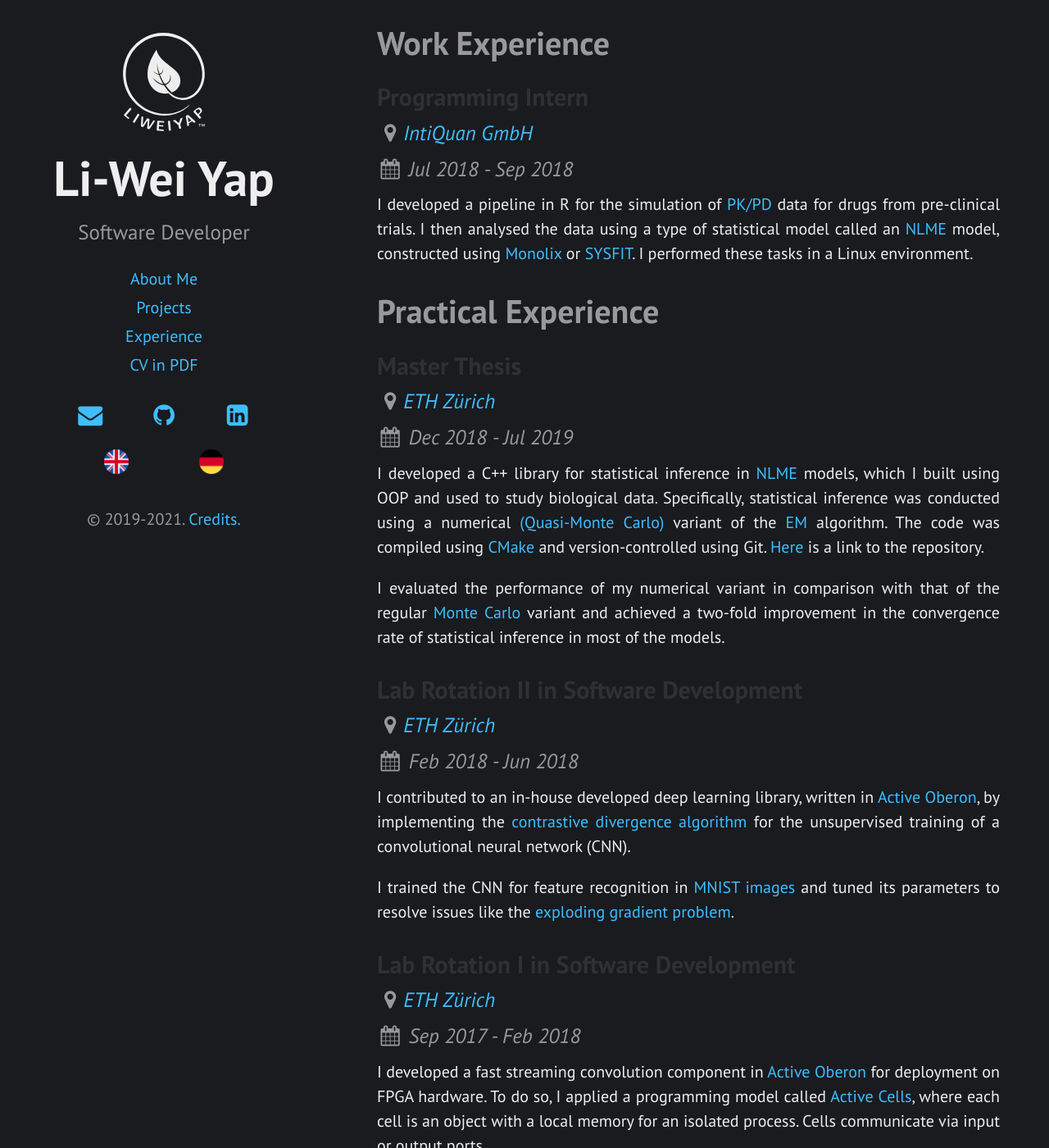
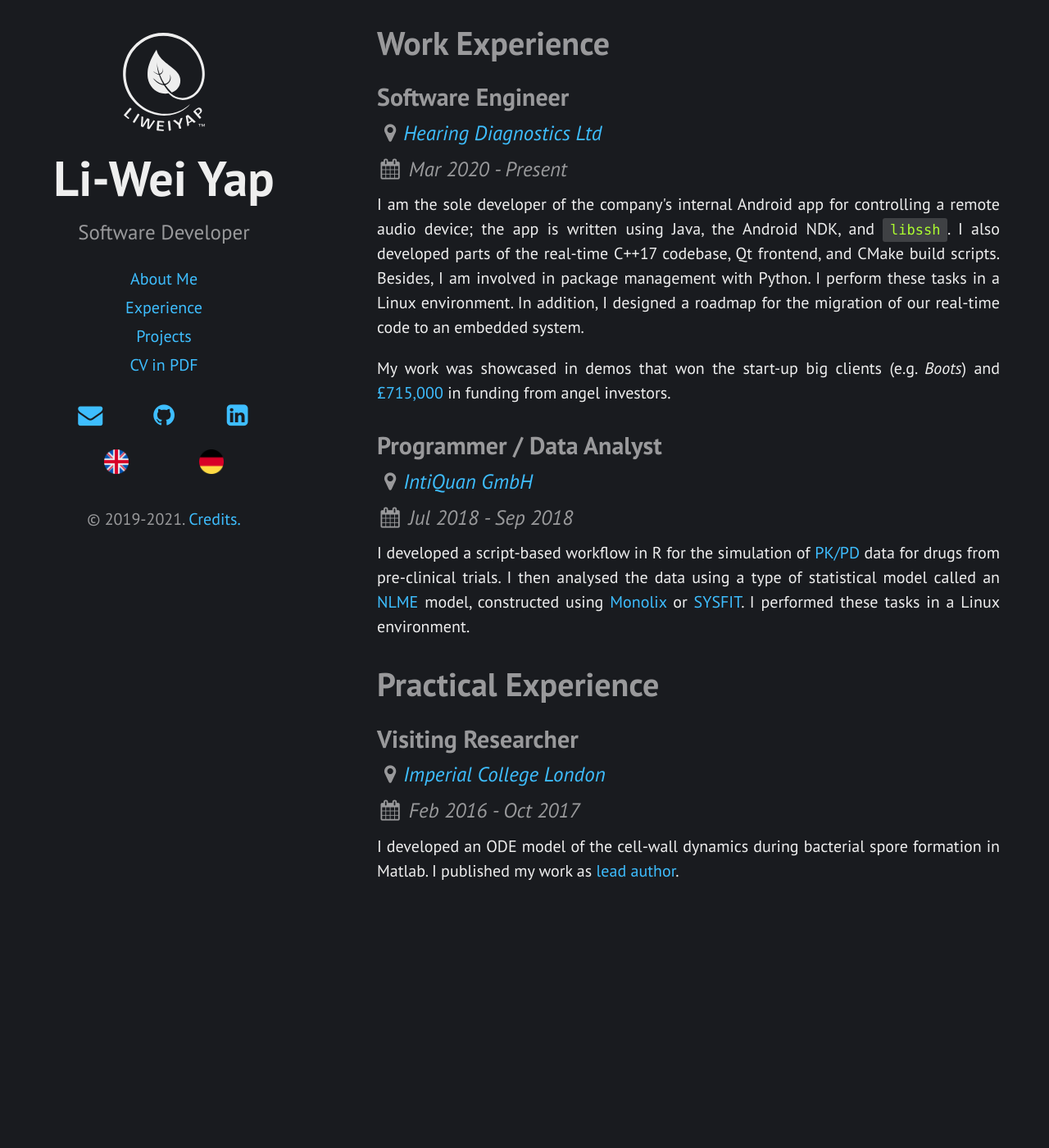
Before and after one commit to liweiyap/liweiyap.github.io, a Jekyll site: the page built from experience.html, in a window 1280 px wide and 1400 px high. Shown: the whole window at 82% size. Built offline with Jekyll 4.4.1, drawn with Linux system fonts in a browser that asks for light colours; nearby versions of some CDN libraries; some of the changed text lies outside the part shown.

Commit message:
Swap order of Projects and Experience. Add present company to Experience

```diff
--- a/assets/css/liweiyap_ghpages.css
+++ b/assets/css/liweiyap_ghpages.css
@@ -19,6 +19,7 @@ body {
 
 .post-title {
     margin-top: 0.75em;
+    color: rgba(238,238,238,.6);
 }
 
 code {
--- a/de/nebenprojekte.html
+++ b/de/nebenprojekte.html
@@ -49,7 +49,7 @@ layout: page
             <li>Lebende Zellen mit weniger als zwei lebenden Nachbarn sterben in der Folgegeneration an Unterbevölkerung <i>(z.B. wegen Einsamkeit)</i>.</li>
             <li>Eine lebende Zelle mit zwei oder drei lebenden Nachbarn bleibt in der Folgegeneration am Leben <i>(ideale Populationsdichte)</i>.</li>
             <li>Lebende Zellen mit mehr als drei lebenden Nachbarn sterben in der Folgegeneration an Überbevölkerung <i>(z.B. wegen mangelnder Nährstoffe)</i>.</li>
-            <li>Eine tote Zelle mit genau drei lebenden Nachbarn wird in der Folgegeneration neu geboren. <i>(ideale Populationsdichte)</i>.</li>
+            <li>Eine tote Zelle mit genau drei lebenden Nachbarn wird in der Folgegeneration neu geboren <i>(ideale Populationsdichte)</i>.</li>
         </ol>
         <img src="../assets/chequered_slower.gif" width="600" style="display: block; margin-left: auto; margin-right: auto; width:600px;" onmouseover="this.style.opacity=1;" />
         <img src="../assets/random_gen275.gif" width="600" style="display: block; margin-left: auto; margin-right: auto; width:600px;" onmouseover="this.style.opacity=1;"/>
--- a/experience.html
+++ b/experience.html
@@ -8,37 +8,21 @@ layout: page
     <h1>Work Experience</h1>
 
     <div class="post">
-        <h2 class="post-title">Programming Intern</h2>
+        <h2 class="post-title">Software Engineer</h2>
+        <h3 class="post-subtitle"><i class="fa fa-fw fa-map-marker"></i><a href="http://www.hearing-diagnostics.ltd.uk/">Hearing Diagnostics Ltd</a></h3>
+        <h3 class="post-subtitle"><i class="fa fa-fw fa-calendar"></i> Mar 2020 - Present</h3>
+        <p>I am the sole developer of the company's internal Android app for controlling a remote audio device; the app is written using Java, the Android NDK, and <code>libssh</code>. I also developed parts of the real-time C++17 codebase, Qt frontend, and CMake build scripts. Besides, I am involved in package management with Python. I perform these tasks in a Linux environment. In addition, I designed a roadmap for the migration of our real-time code to an embedded system.</p>
+        <p>My work was showcased in demos that won the start-up big clients (e.g. <i>Boots</i>) and <a href="https://www.scotsman.com/business/edinburgh-firm-behind-revolutionary-rapid-hearing-test-gears-market-launch-3008848">£715,000</a> in funding from angel investors.</p>
+    </div>
+
+    <div class="post">
+        <h2 class="post-title">Programmer / Data Analyst</h2>
         <h3 class="post-subtitle"><i class="fa fa-fw fa-map-marker"></i><a href="https://www.intiquan.com/">IntiQuan GmbH</a></h3>
         <h3 class="post-subtitle"><i class="fa fa-fw fa-calendar"></i> Jul 2018 - Sep 2018</h3>
-        <p>I developed a pipeline in R for the simulation of <a href="https://en.wikipedia.org/wiki/PK/PD_models">PK/PD</a> data for drugs from pre-clinical trials. I then analysed the data using a type of statistical model called an <a href="https://en.wikipedia.org/wiki/Mixed_model">NLME</a> model, constructed using <a href="http://lixoft.com/products/monolix/">Monolix</a> or <a href="http://www.sai.msu.su/sal/B/0/SYSFIT.html">SYSFIT</a>. I performed these tasks in a Linux environment.</p>
+        <p>I developed a script-based workflow in R for the simulation of <a href="https://en.wikipedia.org/wiki/PK/PD_models">PK/PD</a> data for drugs from pre-clinical trials. I then analysed the data using a type of statistical model called an <a href="https://en.wikipedia.org/wiki/Mixed_model">NLME</a> model, constructed using <a href="http://lixoft.com/products/monolix/">Monolix</a> or <a href="http://www.sai.msu.su/sal/B/0/SYSFIT.html">SYSFIT</a>. I performed these tasks in a Linux environment.</p>
     </div>
 
     <h1>Practical Experience</h1>
-
-    <div class="post">
-        <h2 class="post-title">Master Thesis</h2>
-        <h3 class="post-subtitle"><i class="fa fa-fw fa-map-marker"></i><a href="https://csb.ethz.ch/">ETH Zürich</a></h3>
-        <h3 class="post-subtitle"><i class="fa fa-fw fa-calendar"></i> Dec 2018 - Jul 2019</h3>
-        <p>I developed a C++ library for statistical inference in <a href="https://en.wikipedia.org/wiki/Mixed_model">NLME</a> models, which I built using OOP and used to study biological data. Specifically, statistical inference was conducted using a numerical <a href="https://en.wikipedia.org/wiki/Quasi-Monte_Carlo_method">(Quasi-Monte Carlo)</a> variant of the <a href="https://en.wikipedia.org/wiki/Expectation%E2%80%93maximization_algorithm">EM</a> algorithm. The code was compiled using <a href="https://cmake.org/">CMake</a> and version-controlled using Git. <a href="https://git.bsse.ethz.ch/csb/qmcnlme">Here</a> is a link to the repository.</p>
-        <p>I evaluated the performance of my numerical variant in comparison with that of the regular <a href="https://en.wikipedia.org/wiki/Monte_Carlo_method">Monte Carlo</a> variant and achieved a two-fold improvement in the convergence rate of statistical inference in most of the models.</p>
-    </div>
-
-    <div class="post">
-        <h2 class="post-title">Lab Rotation II in Software Development</h2>
-        <h3 class="post-subtitle"><i class="fa fa-fw fa-map-marker"></i><a href="http://people.inf.ethz.ch/felixf/index.html">ETH Zürich</a></h3>
-        <h3 class="post-subtitle"><i class="fa fa-fw fa-calendar"></i> Feb 2018 - Jun 2018</h3>
-        <p>I contributed to an in-house developed deep learning library, written in <a href="https://en.wikipedia.org/wiki/Active_Oberon">Active Oberon</a>, by implementing the <a href="https://deepai.org/machine-learning-glossary-and-terms/contrastive-divergence">contrastive divergence algorithm</a> for the unsupervised training of a convolutional neural network (CNN).</p>
-        <p>I trained the CNN for feature recognition in <a href="http://yann.lecun.com/exdb/mnist/">MNIST images</a> and tuned its parameters to resolve issues like the <a href="https://deepai.org/machine-learning-glossary-and-terms/exploding-gradient-problem">exploding gradient problem</a>.</p>
-    </div>
-
-    <div class="post">
-        <h2 class="post-title">Lab Rotation I in Software Development</h2>
-        <h3 class="post-subtitle"><i class="fa fa-fw fa-map-marker"></i><a href="http://people.inf.ethz.ch/felixf/index.html">ETH Zürich</a></h3>
-        <h3 class="post-subtitle"><i class="fa fa-fw fa-calendar"></i> Sep 2017 - Feb 2018</h3>
-        <p>I developed a fast streaming convolution component in <a href="https://en.wikipedia.org/wiki/Active_Oberon">Active Oberon</a> for deployment on FPGA hardware. To do so, I applied a programming model called <a href="http://people.inf.ethz.ch/felixf/pdfs/2016_FSP_ComputeModelHPSoCFPGA.pdf">Active Cells</a>, where each cell is an object with a local memory for an isolated process. Cells communicate via input or output ports.</p>
-        <p>I implemented a network of three cells in the following order: Input, Convolution, and Output. At each iteration, an element of a matrix is streamed in; the Convolution cell mimics a moving kernel for matrix convolution; finally, the convolutional output is streamed out.</p>
-    </div>
 
     <div class="post">
         <h2 class="post-title">Visiting Researcher</h2>
--- a/projects.html
+++ b/projects.html
@@ -12,7 +12,6 @@ layout: page
         <h3 class="post-subtitle">Android app in Java</h3>
         <p>I developed a mobile app for automating night-time narration in the social-deduction board games <i>The Resistance: Avalon</i> and <i>Secret Hitler</i>. I synthesized the speech audio files for the narration via the <a href="https://cloud.google.com/text-to-speech">Text‐to‐Speech API</a> from the Google Cloud SDK using Bash scripting.</p>
         {% include narradir-carousel.html %}
-        <p>Diese App offers the following improvements over similar apps out there:</p>
         <p>This app offers the following improvements over similar apps out there:</p>
         <ul>
             <li>It allows the user to play a background sound during narration to help cover up any sounds made inadvertently by players.</li>
```
Also changed, not shown: _data/navigation.yml (+6 -6 lines).
